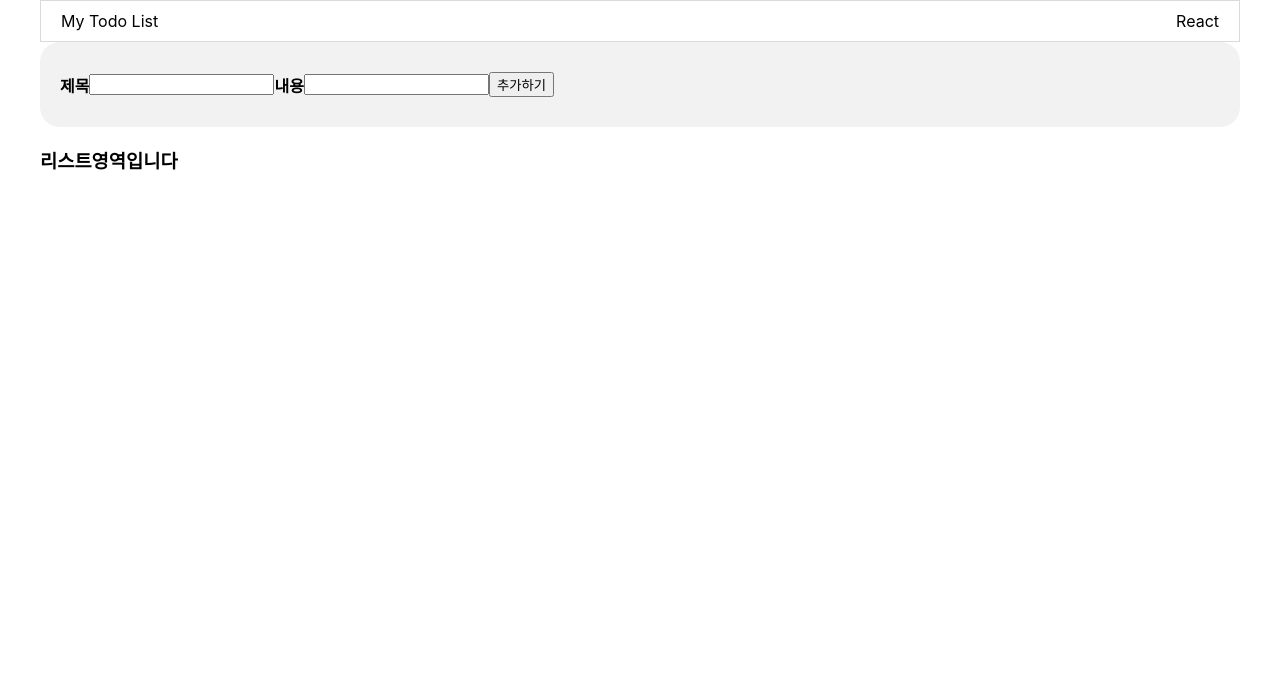
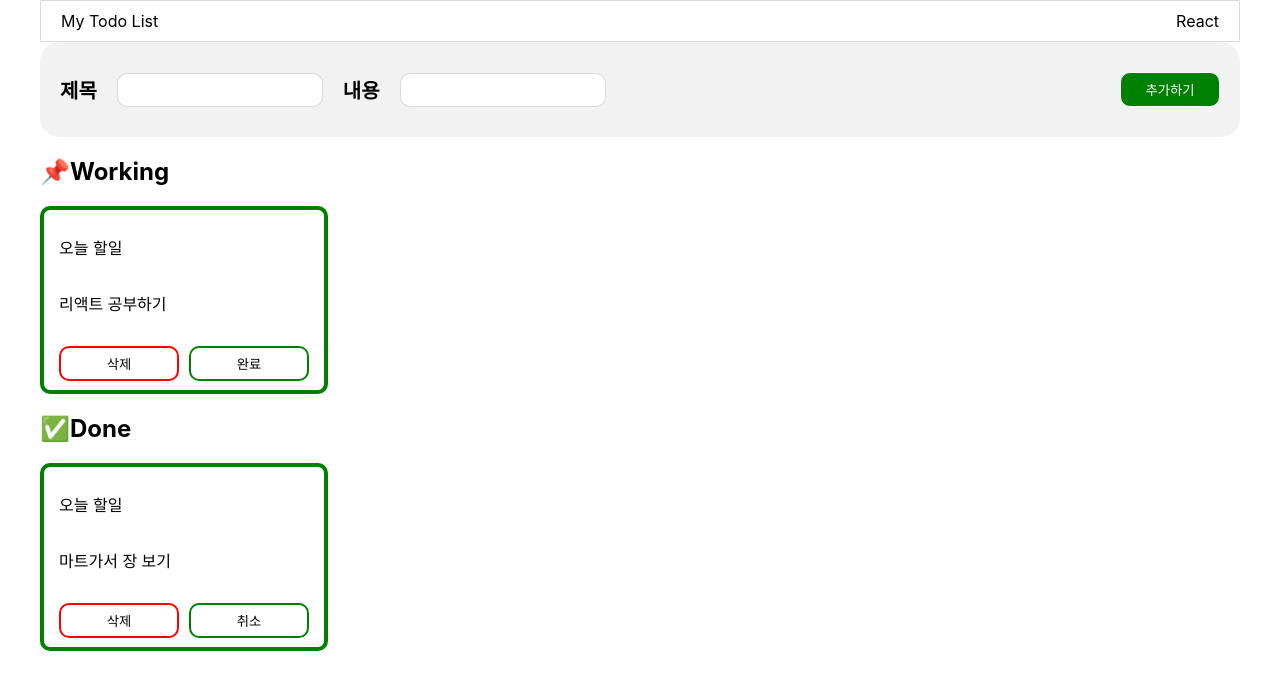
Before and after one commit to treasureholy/ver.2_Todo_List, a React (Create React App) app: page / in a window 1280 px wide. Shown: the top 690 px of the page. Built offline with nearby package versions, Linux system fonts and the light colour scheme.

Commit message:
Feat: todo 기본 기능 구현

```diff
--- a/package.json
+++ b/package.json
@@ -10,6 +10,7 @@
     "react-dom": "^18.2.0",
     "react-redux": "^8.1.0",
     "react-scripts": "5.0.1",
+    "react-uuid": "^2.0.0",
     "redux": "^4.2.1",
     "web-vitals": "^2.1.0"
   },
--- a/src/App.css
+++ b/src/App.css
@@ -19,8 +19,85 @@
 .form {
   background-color: rgba(231, 230, 230, 0.512);
   border-radius: 20px;
-  /* justify-content: space-between; */
+  justify-content: space-between;
   display: flex;
   align-items: center;
   padding: 30px 20px 30px 20px;
 }
+.input-group {
+  display: flex;
+  align-items: center;
+  gap: 20px;
+  font-size: 20px;
+}
+
+.input-style {
+  height: 30px;
+  border: 1px solid rgba(128, 128, 128, 0.293);
+  border-radius: 10px;
+  width: 200px;
+}
+
+/* Todo 추가 버튼 */
+.add-button {
+  border-radius: 10px;
+  border: 1px solid;
+  background-color: green;
+  color: white;
+  width: 100px;
+  height: 35px;
+  cursor: pointer;
+}
+
+/* list */
+.list-wrap {
+  display: flex;
+  flex-wrap: wrap;
+  gap: 30px;
+}
+
+.list-style {
+  width: 250px;
+  height: 180px;
+  border: 4px solid green;
+  border-radius: 10px;
+  display: flex;
+  /* align-items: center; */
+  justify-content: center;
+  flex-direction: column;
+  padding: 0px 15px;
+}
+.bth-group {
+  display: flex;
+  gap: 10px;
+  margin-top: 15px;
+}
+
+/* 삭제하기 버튼 */
+.remove-btn {
+  border-radius: 10px;
+  border: 2px solid red;
+  background-color: white;
+  width: 120px;
+  height: 35px;
+  cursor: pointer;
+}
+/* 완료 버튼 */
+.isDone-btn {
+  border-radius: 10px;
+  border: 2px solid green;
+  background-color: white;
+  width: 120px;
+  height: 35px;
+  cursor: pointer;
+}
+
+/* 취소버튼 */
+.cancel-btn {
+  border-radius: 10px;
+  border: 2px solid green;
+  background-color: white;
+  width: 120px;
+  height: 35px;
+  cursor: pointer;
+}
--- a/src/App.jsx
+++ b/src/App.jsx
@@ -1,22 +1,148 @@
-import React from "react";
+import React, { useState } from "react";
 import "./App.css";
+import uuid from "react-uuid";
 
 function App() {
+  console.log(uuid());
+  const initialState = [
+    { id: uuid(), title: "오늘 할일", contents: "리액트 공부하기", isDone: false },
+    { id: uuid(), title: "오늘 할일", contents: "마트가서 장 보기", isDone: true },
+  ];
+
+  const [todos, setTodos] = useState(initialState);
+  const [title, setTitle] = useState("");
+  const [contents, setContents] = useState("");
+
+  //input값 입력시 이벤트처리
+  const titleChangeHandler = (event) => {
+    setTitle(event.target.value);
+  };
+  const contentsChangeHandler = (event) => {
+    setContents(event.target.value);
+  };
+
+  //새로고침 방지
+  const onSubmitHandler = (event) => {
+    event.preventDefault();
+
+    const newTodo = {
+      id: uuid(),
+      title,
+      contents,
+      isDone: false,
+    };
+    setTodos([...todos, newTodo]);
+    setTitle("");
+    setContents("");
+  };
+
+  //삭제버튼
+  const deleteButtonHandler = (todo) => {
+    const newList = todos.filter((filterdTodo) => filterdTodo.id !== todo.id);
+    setTodos(newList);
+  };
+
+  //완료,취소버튼
+  const clickChangeButtonHandler = (todo) => {
+    const newTodos = todos.map((item) => {
+      if (item.id === todo.id) {
+        return { ...item, isDone: !item.isDone };
+      } else {
+        return item;
+      }
+    });
+    setTodos(newTodos);
+  };
+
   return (
     <div className="layout">
       <header className="app-title">
         <div>My Todo List</div> <div>React</div>
       </header>
-
-      <form>
-        <div className="form">
-          <b>제목</b> <input type="text" />
-          <b>내용</b> <input type="text" />
-          <button>추가하기</button>
+      <div>
+        <form className="form" onSubmit={onSubmitHandler}>
+          <div className="input-group">
+            <b>제목</b>{" "}
+            <input
+              className="input-style"
+              type="text"
+              value={title}
+              onChange={titleChangeHandler}
+            />
+            <b>내용</b>{" "}
+            <input
+              className="input-style"
+              type="text"
+              value={contents}
+              onChange={contentsChangeHandler}
+            />
+          </div>
+          <button className="add-button">추가하기</button>
+        </form>
+      </div>
+      <div>
+        {/* <h2>{isDone ? "✅Done" : "📌Working"}</h2> */}
+        <h2>📌Working</h2>
+        <div className="list-wrap">
+          {todos
+            .filter((work) => {
+              return work.isDone === false;
+            })
+            .map((todo) => {
+              return (
+                <div className="list-style" key={todo.id}>
+                  <p>{todo.title}</p>
+                  <p>{todo.contents}</p>
+                  <div className="bth-group">
+                    <button
+                      className="remove-btn"
+                      onClick={() => deleteButtonHandler(todo)}
+                    >
+                      삭제
+                    </button>
+                    <button
+                      className="isDone-btn"
+                      onClick={() => clickChangeButtonHandler(todo)}
+                    >
+                      {todo.isDone ? "취소" : "완료"}
+                    </button>
+                  </div>
+                </div>
+              );
+            })}
         </div>
-      </form>
+      </div>
       <div>
-        <h3>리스트영역입니다</h3>
+        {/* <h2>{isDone ? "✅Done" : "📌Working"}</h2> */}
+        <h2>✅Done</h2>
+        <div className="list-wrap">
+          {todos
+            .filter((work) => {
+              return work.isDone === true;
+            })
+            .map((todo) => {
+              return (
+                <div className="list-style" key={todo.id}>
+                  <p>{todo.title}</p>
+                  <p>{todo.contents}</p>
+                  <div className="bth-group">
+                    <button
+                      className="remove-btn"
+                      onClick={() => deleteButtonHandler(todo)}
+                    >
+                      삭제
+                    </button>
+                    <button
+                      className="isDone-btn"
+                      onClick={() => clickChangeButtonHandler(todo)}
+                    >
+                      취소
+                    </button>
+                  </div>
+                </div>
+              );
+            })}
+        </div>
       </div>
     </div>
   );
--- a/src/redux/config/configStore.js
+++ b/src/redux/config/configStore.js
@@ -1,4 +1,5 @@
-//중앙 state 관리소
+//중앙 데이터 관리소(store)
+
 import { combineReducers, createStore } from "redux";
 
 const rootReducer = combineReducers({});
```
Also changed, not shown: memo.txt, src/redux/modules/todo.js (added), 1 other file (tests, documents, lock files or other folders).
